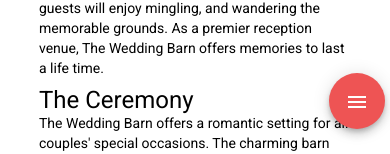
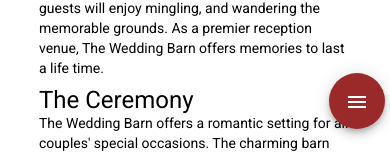
Before and after one commit to jammin2shirts/wedding-barn, an Angular app in the folder wedding-barn/: page /home in a window 390 px wide. Shown: the part 690-844 px from the top of the page. Built offline with nearby package versions, Linux system fonts and the light colour scheme; a web font is replaced by a local one.

Commit message:
swapped mobile menu color to garnet

```diff
--- a/wedding-barn/src/styles.scss
+++ b/wedding-barn/src/styles.scss
@@ -19,7 +19,7 @@
 body { margin: 0; font-family: Roboto, "Helvetica Neue", sans-serif; }
 
 .mat-fab{
-  background-color: rgb(238, 84, 84);
+  background-color: #9A2A2A;
   // height: 40px !important;
   // width: 40px !important;
   // .mat-button-wrapper{
@@ -27,5 +27,6 @@
   // }
 }
 .mat-menu-content{
-  background-color: rgb(238, 84, 84);
+  // background-color: rgb(238, 84, 84);
+  background-color: #9A2A2A;
 }
```
